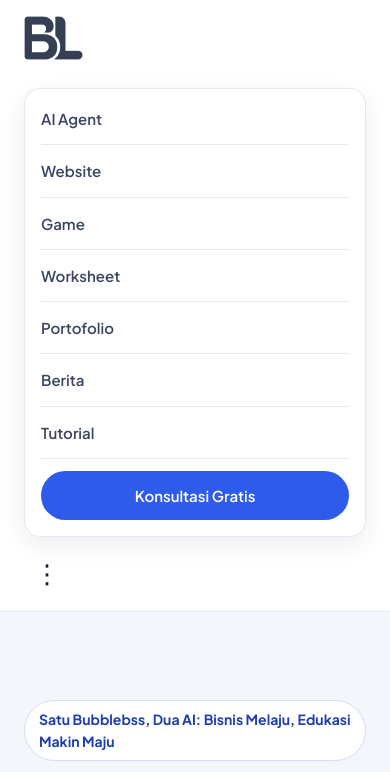
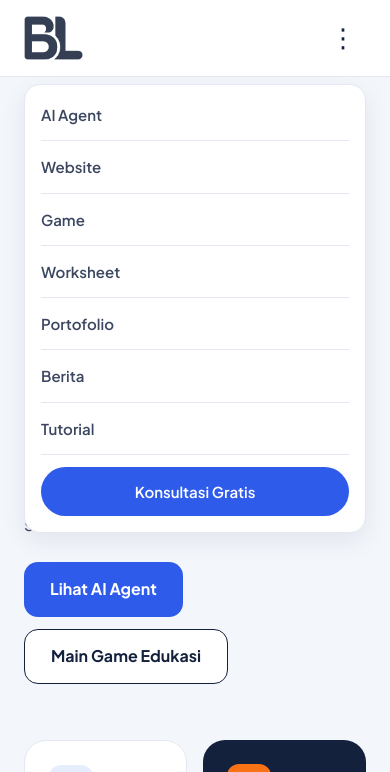
Before and after one commit to Maramar520/bubblebss, a plain HTML site: page index.html in a window 390 px wide. Both pictures are taken after a click on the button "Menu". Shown: the top 772 px of the page. Drawn offline with Linux system fonts and the light colour scheme.

Commit message:
Make mobile nav dropdown float as an overlay so the toggle stays put

```diff
--- a/style.css
+++ b/style.css
@@ -42,7 +42,7 @@ ul{margin:0;padding:0;list-style:none}
 
 /* NAV */
 .site-header{border-bottom:1px solid var(--border);background:#FFFFFF}
-.nav{display:flex;flex-wrap:wrap;align-items:center;justify-content:space-between;gap:16px;padding:16px 24px}
+.nav{position:relative;display:flex;flex-wrap:wrap;align-items:center;justify-content:space-between;gap:16px;padding:16px 24px}
 .nav-brand{display:flex;align-items:center;gap:10px;color:var(--navy)}
 .nav-brand strong{font-weight:800;font-size:22px;letter-spacing:-0.02em}
 .nav-links{display:flex;flex-wrap:wrap;align-items:center;gap:16px 22px;font-size:15px;font-weight:600}
@@ -52,7 +52,7 @@ ul{margin:0;padding:0;list-style:none}
 
 @media (max-width:760px){
   .nav-toggle{display:block}
-  .nav-links{display:none;flex-direction:column;align-items:stretch;width:100%;gap:0;margin-top:12px;background:#FFFFFF;border:1px solid var(--border);border-radius:16px;padding:4px 16px;box-shadow:0 8px 24px rgba(20,33,61,0.08)}
+  .nav-links{display:none;position:absolute;top:100%;left:24px;right:24px;flex-direction:column;align-items:stretch;width:auto;gap:0;margin-top:8px;background:#FFFFFF;border:1px solid var(--border);border-radius:16px;padding:4px 16px;box-shadow:0 8px 24px rgba(20,33,61,0.08);z-index:20}
   .nav-links.open{display:flex}
   .nav-links a{padding:14px 0;border-bottom:1px solid var(--border)}
   .nav-links a:last-of-type{border-bottom:none}
```
